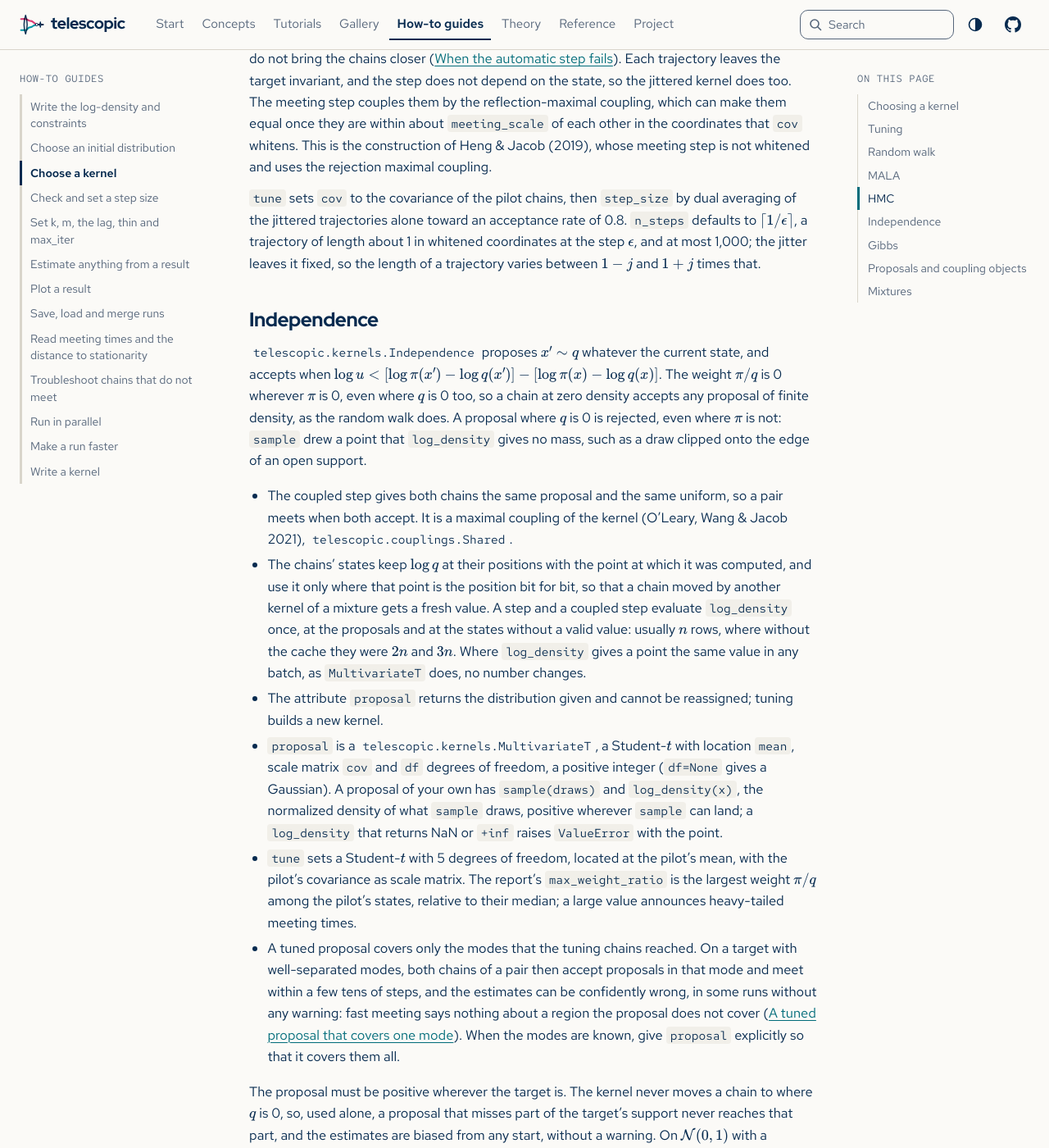
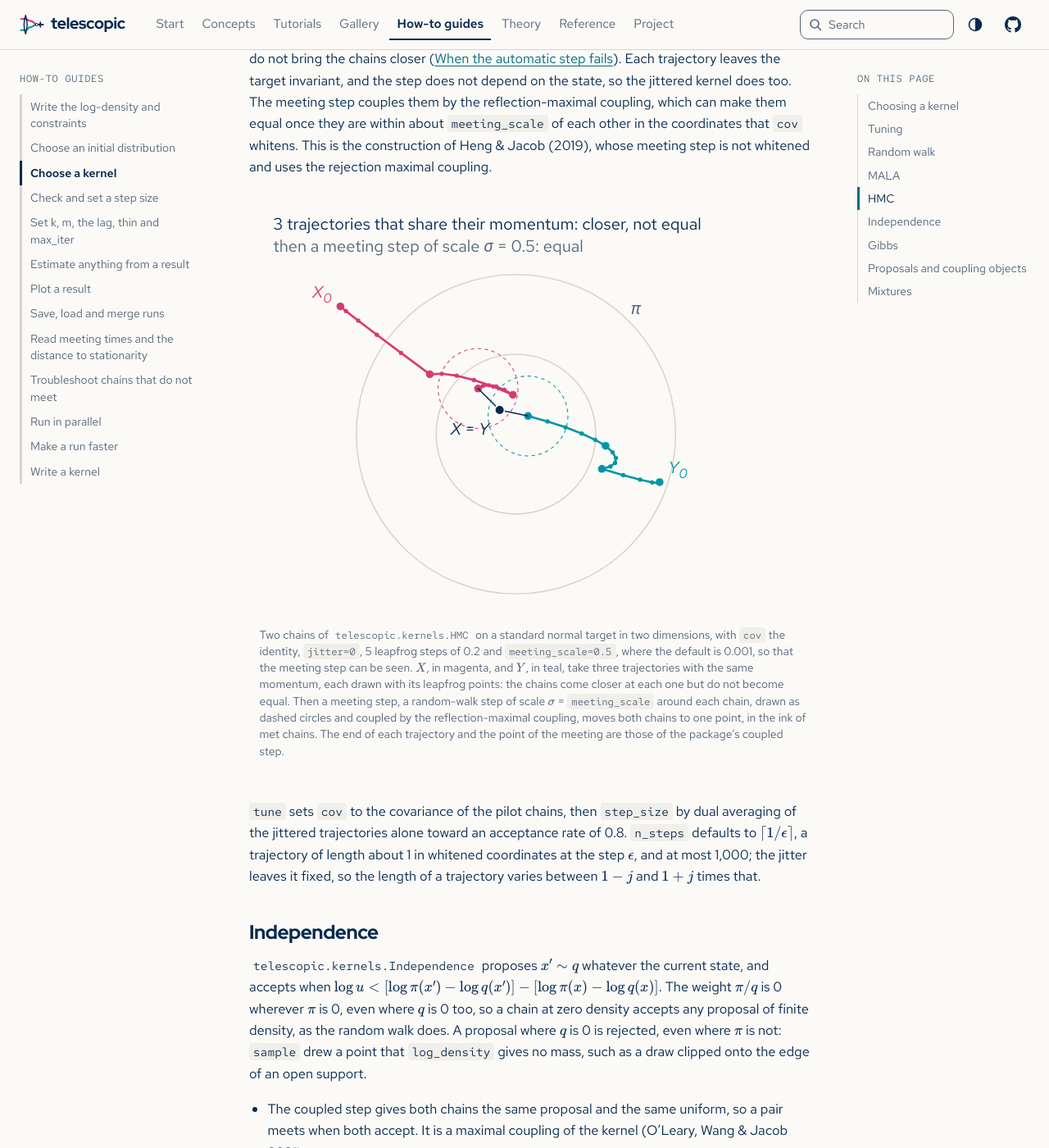
Before and after one commit to joshspeagle/telescopic, a Sphinx documentation site: the page built from docs/guide/kernels.md, in a window 1280 px wide and 1400 px high, scrolled down 3430 px. Shown: the whole window at 82% size. Built offline with Sphinx 7.4.7, drawn with Linux system fonts in a browser that asks for light colours.

Commit message:
Draw coupled HMC trajectories and a meeting step
Co-Authored-By: Claude Opus 5.5 <noreply@anthropic.com>
Claude-Session: https://claude.ai/code/session_01JkqiRjnZwqMVo8Rd3e5j1c

````diff
--- a/docs/_scripts/figures.py
+++ b/docs/_scripts/figures.py
@@ -25,7 +25,9 @@
 * ``result.svg`` (V13): the attributes of a :class:`telescopic.Result`, checked against a
   small run's, and the methods that read its signed measures and meeting times;
 * ``chunks.svg`` (V14): the chunks into which a pool cuts a run's replicate indices, from
-  a run on a pool that records them, and each index's own random stream.
+  a run on a pool that records them, and each index's own random stream;
+* ``hmc-meeting.svg`` (V15): coupled HMC trajectories, which share their momentum, and a
+  meeting step, each checked against :class:`telescopic.kernels.HMC`'s coupled step.
 
 The figures are drawn on the light figure ground with the colors, faces, sizes and
 helpers of ``brand.py``: magenta for chain X, teal for chain Y, the ink of met chains once
@@ -1495,6 +1497,134 @@ def chunks() -> str:
     return svg(width, root_y + 20, label, "".join(body))
 
 
+def hmc_meeting() -> str:
+    """V15: coupled HMC on a standard normal target in two dimensions; three leapfrog
+    trajectories that share their momentum bring the chains closer, and a meeting step
+    of the reflection-maximal coupling makes them equal."""
+    name, step, leaps, scale, trajectories = "hmc-meeting", 0.2, 5, 0.5, 3
+    target = telescopic.Target(lambda x: -0.5 * float(x @ x), grad=lambda x: -x)
+    hmc = telescopic.kernels.HMC(
+        step, leaps, cov=np.eye(2), jitter=0, meeting_weight=0.05, meeting_scale=scale
+    )
+    choose_leapfrog, choose_meeting = 0.5, 0.99  # below and above 1 - meeting_weight
+    default = inspect.signature(telescopic.kernels.HMC).parameters["meeting_scale"].default
+    check(default == 1e-3, name, "the caption's default meeting_scale, 0.001")
+    state_x = hmc.init_state(target, np.array([[-2.2, 1.6]]))
+    state_y = hmc.init_state(target, np.array([[1.8, -0.6]]))
+    rng = np.random.default_rng(SEED)
+
+    def leapfrog(x: np.ndarray, momentum: np.ndarray) -> np.ndarray:
+        # The positions of one trajectory with an identity covariance, where the
+        # gradient is -x, as the HMC docstring writes the updates.
+        points = [x]
+        momentum = momentum - 0.5 * step * x
+        for leap in range(leaps):
+            x = x + step * momentum
+            points.append(x)
+            momentum = momentum - (step if leap < leaps - 1 else 0.5 * step) * x
+        return np.array(points)
+
+    paths_x, paths_y, gaps = [], [], [float(np.linalg.norm(state_x.x - state_y.x))]
+    for _ in range(trajectories):
+        momentum = rng.normal(size=2)
+        draws = testing.fixed_draws(normals=[momentum], uniforms=[[choose_leapfrog, 0.5]])
+        drawn = leapfrog(state_x.x[0], momentum), leapfrog(state_y.x[0], momentum)
+        state_x, state_y = hmc.coupled_step(target, state_x, state_y, draws)
+        check(
+            np.allclose(drawn[0][-1], state_x.x[0], rtol=0, atol=1e-12)
+            and np.allclose(drawn[1][-1], state_y.x[0], rtol=0, atol=1e-12),
+            name,
+            "the drawn trajectories end where the package's do, accepted",
+        )
+        paths_x.append(drawn[0])
+        paths_y.append(drawn[1])
+        gaps.append(float(np.linalg.norm(state_x.x - state_y.x)))
+    check(
+        all(a > b > 0 for a, b in itertools.pairwise(gaps)),
+        name,
+        "each trajectory brings the chains closer without making them equal",
+    )
+    # The meeting step, with the first draws, from seeds in order, that make the chains
+    # equal at a point inside both dashed circles of radius sigma.
+    for seed in range(4 * CANDIDATES):
+        r = np.random.default_rng(seed)
+        draws = testing.fixed_draws(
+            normals=[r.normal(size=2)], uniforms=[[choose_meeting, r.uniform(), r.uniform()]]
+        )
+        met_x, met_y = hmc.coupled_step(target, state_x, state_y, draws)
+        near = max(np.linalg.norm(met_x.x - state_x.x), np.linalg.norm(met_x.x - state_y.x))
+        if np.array_equal(met_x.x, met_y.x) and 0 < near < scale:
+            break
+    else:
+        raise SystemExit(f"{name}: no meeting step of {4 * CANDIDATES} seeds can be drawn")
+    meeting = met_x.x[0]
+    p_meet = 2 * stats.norm.cdf(-gaps[-1] / scale / 2)
+    width, height = 640.0, 462.0
+    unit, cx0, cy0 = 92.0, 300.0, 264.0
+
+    def at(p: np.ndarray) -> np.ndarray:
+        p = np.atleast_2d(p)
+        return np.column_stack([cx0 + p[:, 0] * unit, cy0 - p[:, 1] * unit])
+
+    body = [
+        f'<circle cx="{_f(cx0)}" cy="{_f(cy0)}" r="{_f(r * unit)}" fill="none" '
+        f'stroke="{LINE}" stroke-width="{FIGURE["outline"]}"/>'
+        for r in (1, 2)
+    ]
+    body.append(text(cx0 + 2 * unit * 0.72, cy0 - 2 * unit * 0.72 - 6, rich(("π", "")), "start", MUTED))
+    for paths, color in ((paths_x, CX), (paths_y, CY)):
+        for j, path in enumerate(paths):
+            points = at(path)
+            body.append(_stroke(points, color, FIGURE["chain"]))
+            body += [dot(float(px), float(py), color, r=2.5) for px, py in points[1:-1]]
+            body.append(dot(*map(float, points[-1]), color))
+            if j == 0:
+                body.append(dot(*map(float, points[0]), color))
+    for chain, path, color, dx in (("X", paths_x[0], CX, -10), ("Y", paths_y[0], CY, 10)):
+        (px, py), = at(path[0])
+        anchor = "end" if dx < 0 else "start"
+        body.append(text(float(px) + dx, float(py) - 10, rich((chain, "0")), anchor, color))
+    # The meeting step: each chain's proposal of scale sigma, as a dashed circle, and the
+    # point on which both land.
+    (mx, my), = at(meeting)
+    for state, color in ((state_x, CX), (state_y, CY)):
+        (px, py), = at(state.x[0])
+        body += [
+            f'<circle cx="{_f(px)}" cy="{_f(py)}" r="{_f(scale * unit)}" fill="none" '
+            f'stroke="{color}" stroke-width="{FIGURE["rule"]}" stroke-dasharray="4 4"/>',
+            segment(float(px), float(py), float(mx), float(my), MET, width=FIGURE["outline"]),
+        ]
+    body += [
+        dot(float(mx), float(my), MET, r=FIGURE["meeting"], ring=True),
+        text(
+            float(mx) - 12, float(my) + 28, rich(("X", ""), " = ", ("Y", "")), "end", MET
+        ),
+        text(20, 28, f"{trajectories} trajectories that share their momentum: closer, not equal"),
+        text(
+            20,
+            54,
+            rich("then a meeting step of scale ", ("σ", ""), f" = {scale:g}: equal"),
+            "start",
+            MUTED,
+        ),
+    ]
+    label = (
+        f"Two chains of HMC on a standard normal target in two dimensions, whose contours at "
+        f"1 and 2 are drawn in gray. Chain X, magenta, starts at "
+        f"({paths_x[0][0, 0]:.1f}, {paths_x[0][0, 1]:.1f}) and chain Y, teal, at "
+        f"({paths_y[0][0, 0]:.1f}, {paths_y[0][0, 1]:.1f}). Each takes {trajectories} "
+        f"leapfrog trajectories of {leaps} steps with the same momentum; the distance between "
+        f"them falls from "
+        + ", ".join(f"{g:.2f}" for g in gaps)
+        + f" and never reaches 0. Then a meeting step, a random-walk step of scale sigma = "
+        f"{scale:g} drawn as a dashed circle around each chain, coupled by the "
+        f"reflection-maximal coupling, moves both to one point, ({meeting[0]:.2f}, "
+        f"{meeting[1]:.2f}), inside both circles, drawn as a dark ring labeled X = Y; at the distance {gaps[-1]:.2f} it does so "
+        f"with probability {p_meet:.2f}."
+    )
+    return svg(width, height, label, "".join(body))
+
+
 # --------------------------------------------------------------------------- output
 
 
@@ -1511,6 +1641,7 @@ def outputs() -> dict[Path, str]:
         OUT / "pipeline.svg": pipeline(),
         OUT / "result.svg": holds(),
         OUT / "chunks.svg": chunks(),
+        OUT / "hmc-meeting.svg": hmc_meeting(),
     }
 
 
--- a/docs/guide/kernels.md
+++ b/docs/guide/kernels.md
@@ -146,6 +146,19 @@ step couples them by the reflection-maximal coupling, which can make them equal
 they are within about `meeting_scale` of each other in the coordinates that `cov`
 whitens. This is the construction of Heng & Jacob (2019), whose meeting step is not
 whitened and uses the rejection maximal coupling.
+
+```{diagram} hmc-meeting
+Two chains of {class}`telescopic.kernels.HMC` on a standard normal target in two
+dimensions, with `cov` the identity, `jitter=0`, 5 leapfrog steps of 0.2 and
+`meeting_scale=0.5`, where the default is 0.001, so that the meeting step can be
+seen. $X$, in magenta, and $Y$, in teal, take three trajectories with the same
+momentum, each drawn with its leapfrog points: the chains come closer at each one but do
+not become equal. Then a meeting step, a random-walk step of scale $\sigma$ =
+`meeting_scale` around each chain, drawn as dashed circles and coupled by the
+reflection-maximal coupling, moves both chains to one point, in the ink of met chains.
+The end of each trajectory and the point of the meeting are those of the package's
+coupled step.
+```
 
 `tune` sets `cov` to the covariance of the pilot chains, then `step_size` by dual
 averaging of the jittered trajectories alone toward an acceptance rate of 0.8. `n_steps`
````
Also changed, not shown: docs/_static/figures/hmc-meeting.svg (added).
